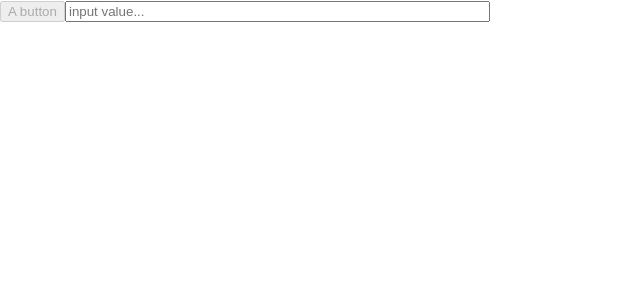
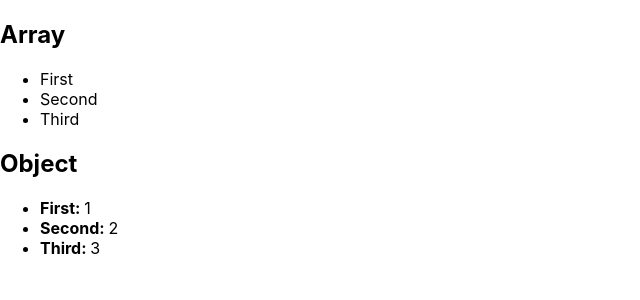
Before and after one commit to doniisetiiawan/react-317, a React (Create React App) app: page / in a window 1280 px wide. Shown: the top 300 px of the page, without its empty margins (0-640 px from the left). Built offline with nearby package versions, Linux system fonts and the light colour scheme.

Commit message:
Add mapping collections

```diff
--- a/src/index.jsx
+++ b/src/index.jsx
@@ -3,15 +3,27 @@
 import './index.css';
 import * as serviceWorker from './serviceWorker';
 
-const enabled = false;
-const text = 'A button';
-const placeholder = 'input value...';
-const size = 50;
+const array = ['First', 'Second', 'Third'];
+
+const object = {
+  First: 1,
+  Second: 2,
+  Third: 3,
+};
 
 ReactDOM.render(
   <section>
-    <button disabled={!enabled}>{text}</button>
-    <input placeholder={placeholder} size={size} />
+    <h1>Array</h1>
+    <ul>{array.map(i => <li key={i}>{i}</li>)}</ul>
+    <h1>Object</h1>
+    <ul>
+      {Object.keys(object).map(i => (
+        <li key={i}>
+          <strong>{i}: </strong>
+          {object[i]}
+        </li>
+      ))}
+    </ul>
   </section>,
   document.getElementById('root'),
 );
```
